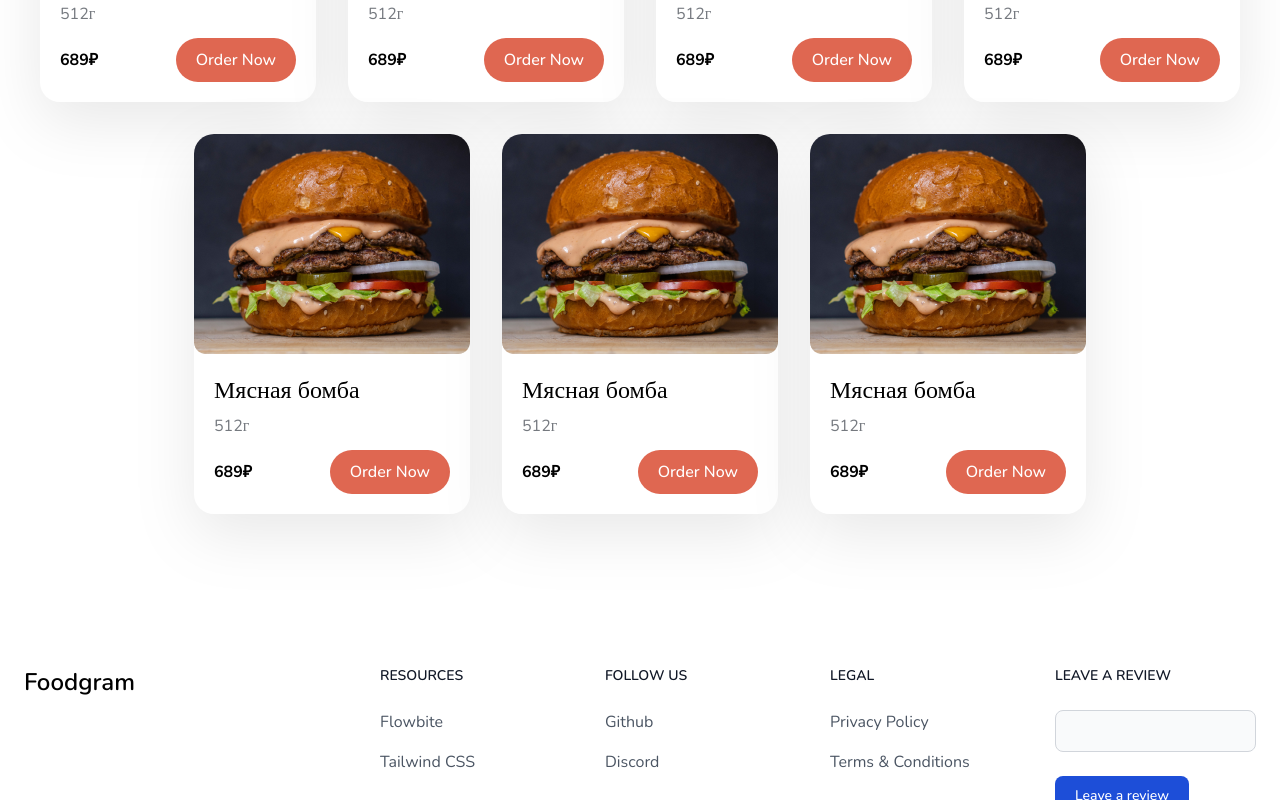
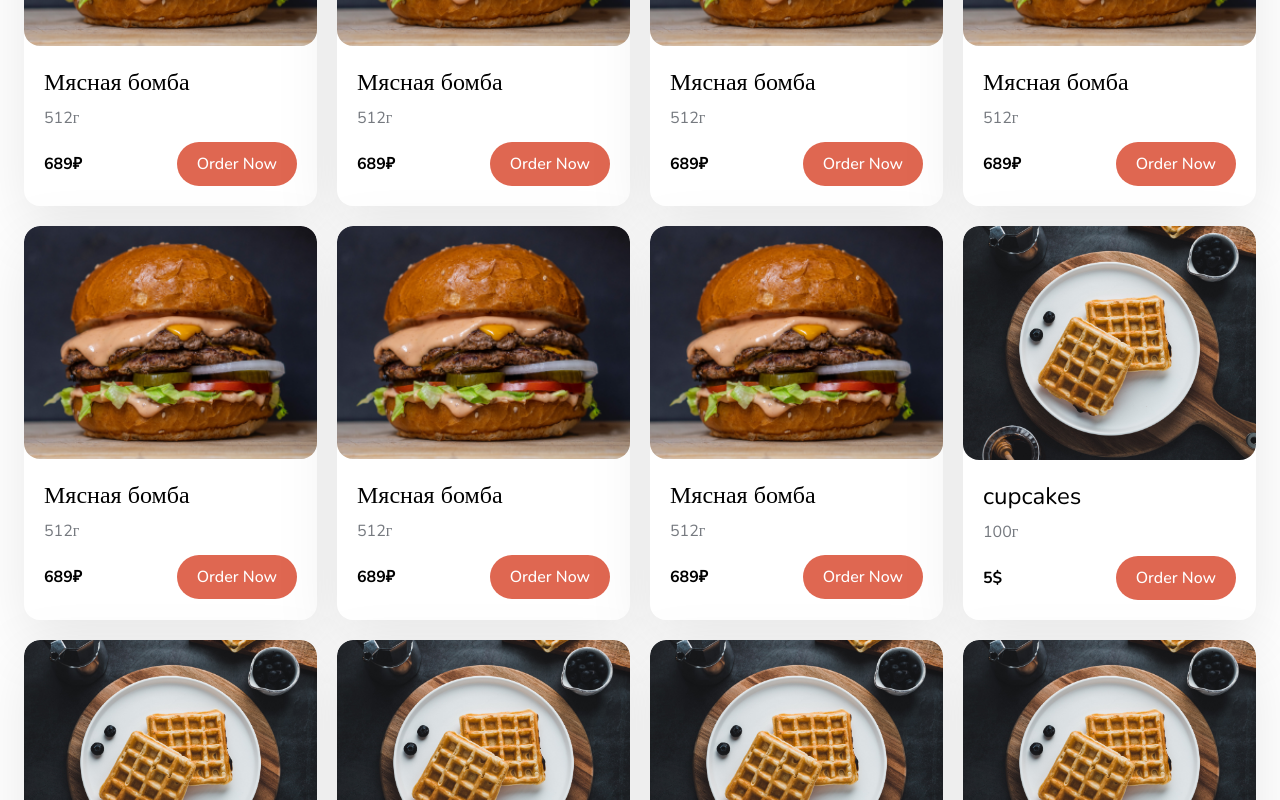
Before and after one commit to Daler-web-dev/fastfood_website, a React (Create React App) app: page /menu in a window 1280 px wide. Shown: the part 940-1740 px from the top of the page. Built offline with nearby package versions, Linux system fonts and the light colour scheme.

Commit message:
dessert addressing

```diff
--- a/src/Components/children/Button.jsx
+++ b/src/Components/children/Button.jsx
@@ -2,7 +2,7 @@ const Button = (props) => {
 	return (
 		<button
 			{...props}
-			className="bg-[#DF6751] rounded-[43px] text-white hover:bg-[#202020] ease-in duration-300 py-[10px] px-[20px] font-medium"
+			className="bg-[#DF6751] font-medium rounded-[43px] text-white hover:bg-[#202020] ease-in duration-300 py-[10px] px-[20px] max-md:py-[5px] max-md:px-[15px]"
 		>
 			{props.children}
 		</button>
--- a/src/Components/children/ProductCard.jsx
+++ b/src/Components/children/ProductCard.jsx
@@ -8,9 +8,9 @@ const ProductCard = ({ item, price }) => {
 
    return (
       <>
-         <div className="max-lg:flex  max-md:block bg-white overflow-hidden rounded-[20px] drop-shadow-[0px_20px_30px_rgba(0,0,0,0.09)]">
-            <a href="#0" className='rounded-[20px] overflow-hidden'>
-               <img className="rounded-t-lg w-full max-lg:object-cover" src={item.img} alt="" />
+         <div className="max-lg:flex  max-md:block bg-white overflow-hidden rounded-2xl drop-shadow-[0px_20px_30px_rgba(0,0,0,0.09)]">
+            <a href="#0" className='rounded-2xl overflow-hidden max-lg:max-w-[210px] w-full'>
+               <img className="rounded-2xl  w-full" src={item.img} alt="" />
             </a>
             <div className="p-5 w-full">
                <a href="#0">
--- a/src/Pages/HomePage.jsx
+++ b/src/Pages/HomePage.jsx
@@ -57,7 +57,7 @@ const HomePage = () => {
                      <h2 className='text-center text-[40px] leading-[53px] font-semibold text-black max-md:text-4xl max-sm:text-3xl'>Food of the Month</h2>
                      <p className='text-center text-lg font-normal mt-8 text-[#75797F] max-lg:mt-5 max-lg:text-base'>But I must explain to you how all this mistaken idea of denouncing pleasure and praising pain was born and I will give you a complete account of the system</p>
                   </div>
-                  <div className="grid grid-cols-3 mt-[90px] max-lg:grid-cols-1 gap-5 px-6 max-lg:mt-16 max-md:grid-cols-2 max-[540px]:grid-cols-1">
+                  <div className="grid grid-cols-4 max-xl:grid-cols-3 mt-[90px] max-lg:grid-cols-1 gap-5 px-6 max-lg:mt-16 max-md:grid-cols-2 max-[540px]:grid-cols-1">
                      {
                         arr.map(item => <ProductCard key={item.id} item={item} />)
                      }
--- a/src/Pages/Menu.jsx
+++ b/src/Pages/Menu.jsx
@@ -1,4 +1,5 @@
 import React from 'react'
+import { useSelector } from 'react-redux'
 import ProductCard from '../Components/children/ProductCard'
 
 const Menu = () => {
@@ -55,11 +56,14 @@ const Menu = () => {
         }
     ]
 
+    const newArr = useSelector(state => state.desserts.desserts)
+
     return (
         <div className='w-full flex flex-col items-center justify-center gap-10'>
-            <h1 className=' text-5xl'>Our menu</h1>
-            <div className="flex justify-center flex-wrap gap-8">
+            <h1 className='text-5xl'>Our menu</h1>
+            <div className="container grid grid-cols-4 max-xl:grid-cols-3 mt-[90px] max-lg:grid-cols-1 gap-5 px-6 max-lg:mt-16 max-md:grid-cols-2 max-[540px]:grid-cols-1">
                 {arr.map(item => <ProductCard key={item.id} item={item} />)}
+                {newArr.map(item => <ProductCard key={item.id} item={item} />)}
             </div>
         </div>
     )
--- /dev/null
+++ b/src/Redux/features/desserts/dessertsSlice.js
@@ -0,0 +1,56 @@
+import { createSlice } from "@reduxjs/toolkit";
+
+const initialState = {
+   desserts: [
+      {
+         id: 1,
+         title: "cupcakes",
+         body: "100г",
+         price: "5$",
+         img: "/images/waffles.jpg"
+      },
+      {
+         id: 2,
+         title: "cupcakes",
+         body: "100г",
+         price: "5$",
+         img: "/images/waffles.jpg"
+      },
+      {
+         id: 3,
+         title: "cupcakes",
+         body: "100г",
+         price: "5$",
+         img: "/images/waffles.jpg"
+      },
+      {
+         id: 4,
+         title: "cupcakes",
+         body: "100г",
+         price: "5$",
+         img: "/images/waffles.jpg"
+      },
+      {
+         id: 5,
+         title: "cupcakes",
+         body: "100г",
+         price: "5$",
+         img: "/images/waffles.jpg"
+      },
+      {
+         id: 6,
+         title: "cupcakes",
+         body: "100г",
+         price: "5$",
+         img: "/images/waffles.jpg"
+      },
+   ]
+}
+
+export const dessertsSlice = createSlice({
+   name: 'desserts',
+   initialState,
+   reducers: {}
+})
+
+export default dessertsSlice.reducer
--- a/src/Redux/store/store.js
+++ b/src/Redux/store/store.js
@@ -1,5 +1,6 @@
 import { configureStore } from "@reduxjs/toolkit";
 import burgers from "../features/burgers/burgersSlice";
+import desserts from "../features/desserts/dessertsSlice";
 
 export const store = configureStore({
     reducer: {
@@ -8,7 +9,7 @@ export const store = configureStore({
         liquid: '',
         pizzas: '',
         souses: '',
-        desserts: '',
+        desserts: desserts,
         cart: ''
     }
 })
```
Also changed, not shown: src/Redux/features/burgers/burgersSlice.js (+3 -5 lines), public/images/waffles.jpg (added).
